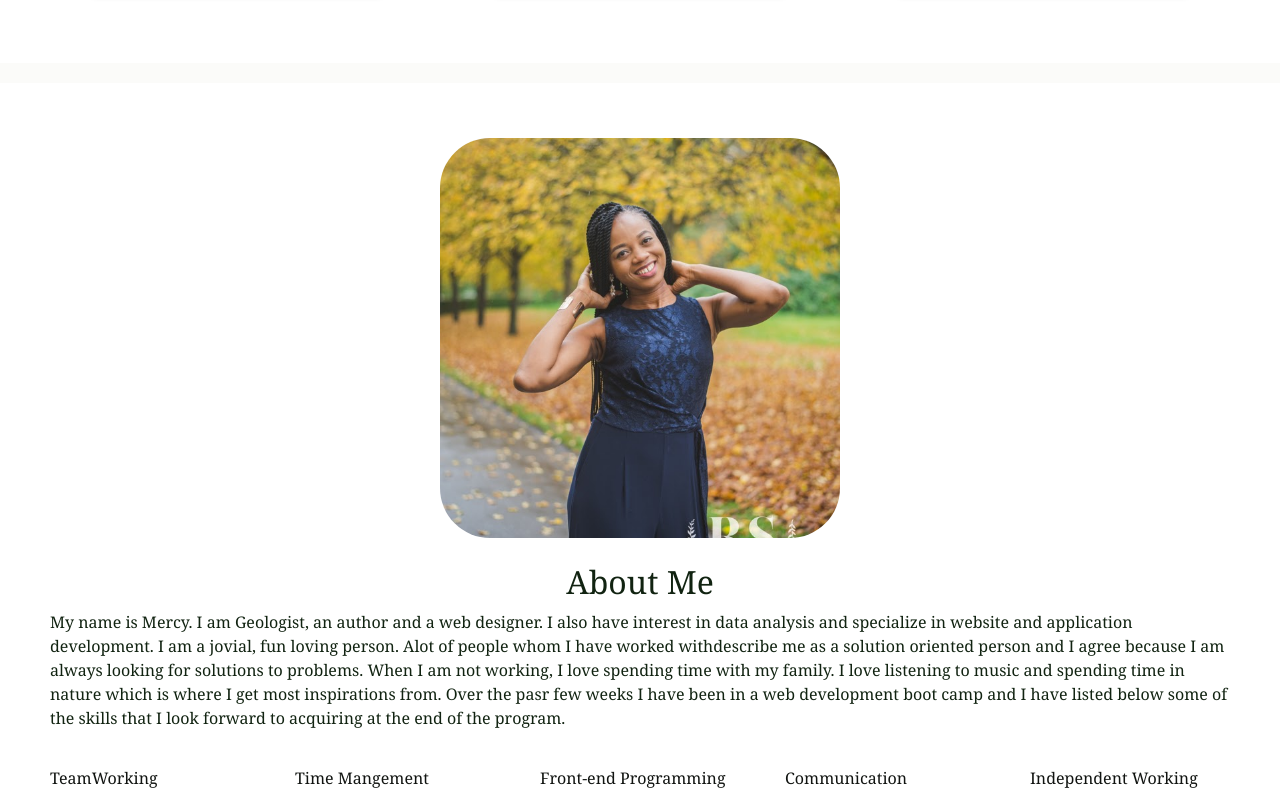
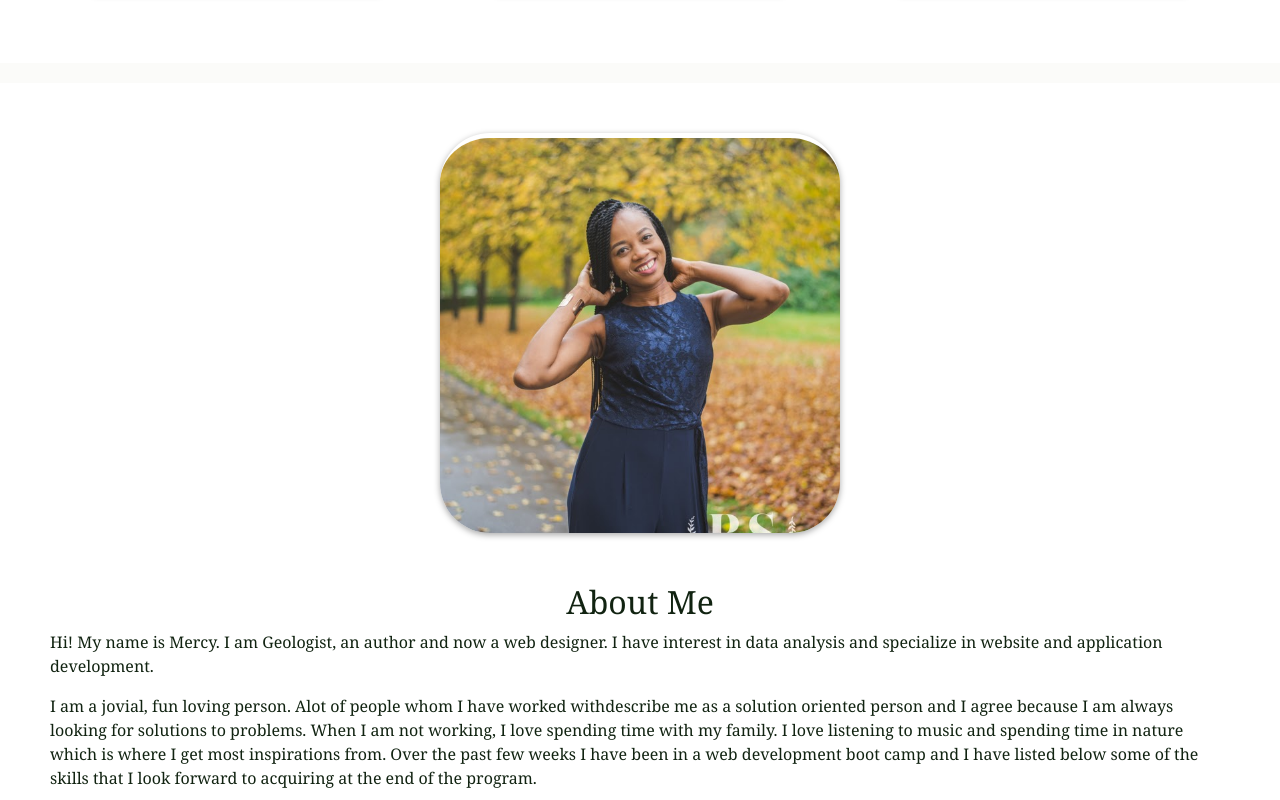
Before and after one commit to MercyAz/Bootstrap-Portfolio, a plain HTML site: page index.html in a window 1280 px wide. Shown: the part 2460-3260 px from the top of the page. Drawn offline with nearby package versions, Linux system fonts and the light colour scheme.

Commit message:
Added ReadMe text

```diff
--- a/css/style.css
+++ b/css/style.css
@@ -156,14 +156,13 @@ z-index: 1;
   padding-top: 5px;
   margin-left: auto;
   margin-right: auto;
-  margin-bottom: 25px;
+  margin-bottom: 50px;
   background-repeat: no-repeat;
   background-position: center top;
+  box-shadow: 0 2px 6px darkgrey;
+  border-radius: 50px 50px;
 }
 
-.AboutImage img {
-  border-radius: 50px 50px;
-}
 .WorkSection {
   padding: 50px;
   position: relative;
@@ -196,6 +195,9 @@ h4 {
   text-align: left;
   background-color: rgb(251, 251, 249);
 }
+
+/*Footer Styling*/
+
 .footerSection {
   display: flex;
   flex-direction: row;
--- a/index.html
+++ b/index.html
@@ -129,23 +129,21 @@
   </section>
 
 
-
   <!--About me -->
 
   <section class="About" id="About">
-    <div class='AboutImage'>
-      <img src="./images/AlozieMercy-82.jpg" alt="MercyPhoto" height="400px" width="400px">
-    </div>
+      <img src="./images/AlozieMercy-82.jpg" class='AboutImage' alt="MercyPhoto" height="400px" width="400px">
     <div class='AboutText'>
       <h2> About Me </h2>
       <p>
-        My name is Mercy. I am Geologist, an author and a web designer. I also have interest in data analysis and
+        Hi! My name is Mercy. I am Geologist, an author and now a web designer. I have interest in data analysis and
         specialize in website and application development.
+      </p>
 
-        I am a jovial, fun loving person. Alot of people whom I have worked withdescribe me as a solution oriented
+
+      <p> I am a jovial, fun loving person. Alot of people whom I have worked withdescribe me as a solution oriented
         person and I agree because I am always looking for solutions to problems. When I am not working, I love spending
-        time with my family. I love listening to
-        music and spending time in nature which is where I get most inspirations from. Over the pasr few weeks I have
+        time with my family. I love listening to music and spending time in nature which is where I get most inspirations from. Over the past few weeks I have
         been in a web development boot camp and I have listed below some of the skills that I look forward to acquiring
         at the end of the program.
       </p>
```
Also changed, not shown: 1 other file.
